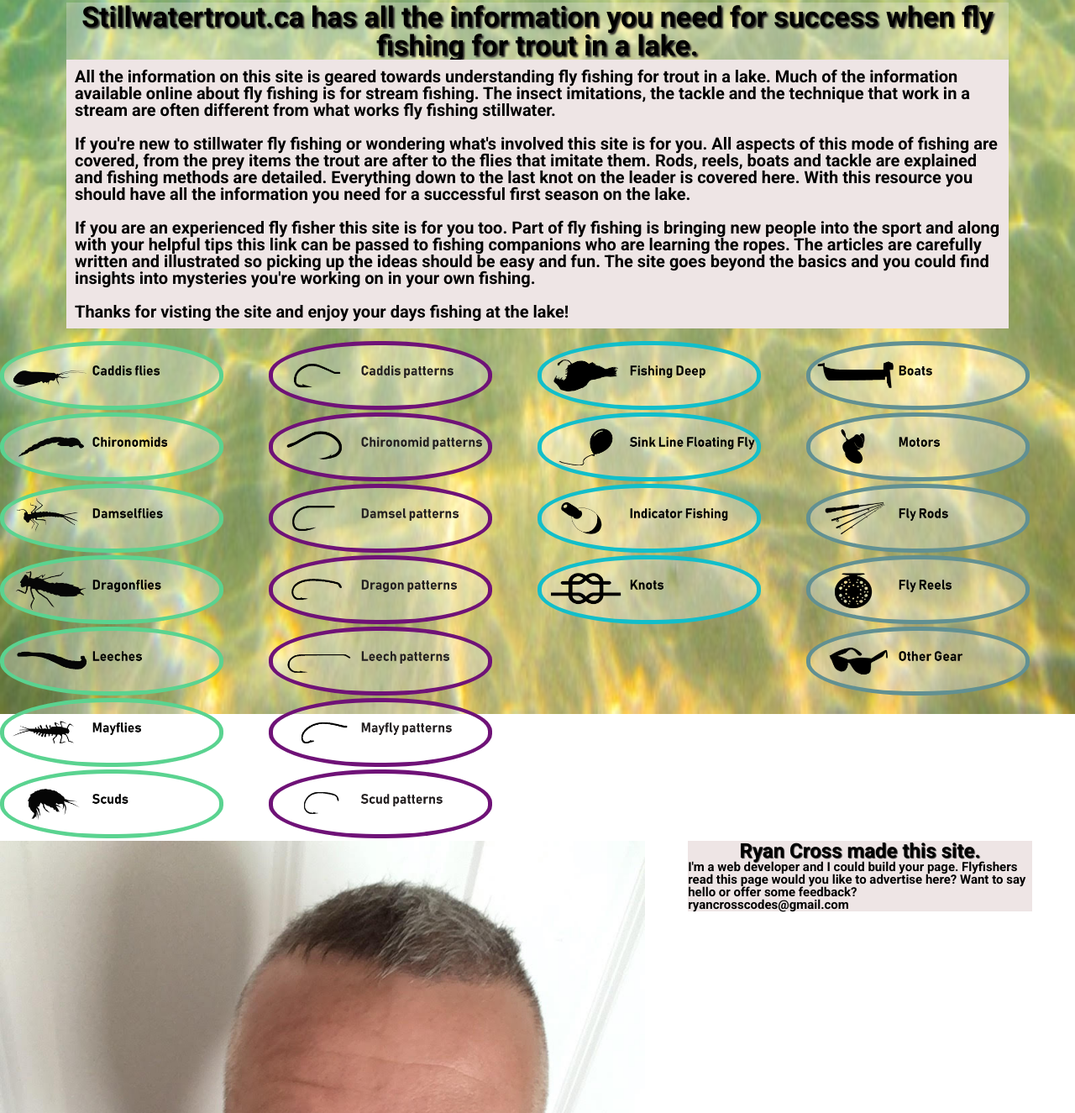
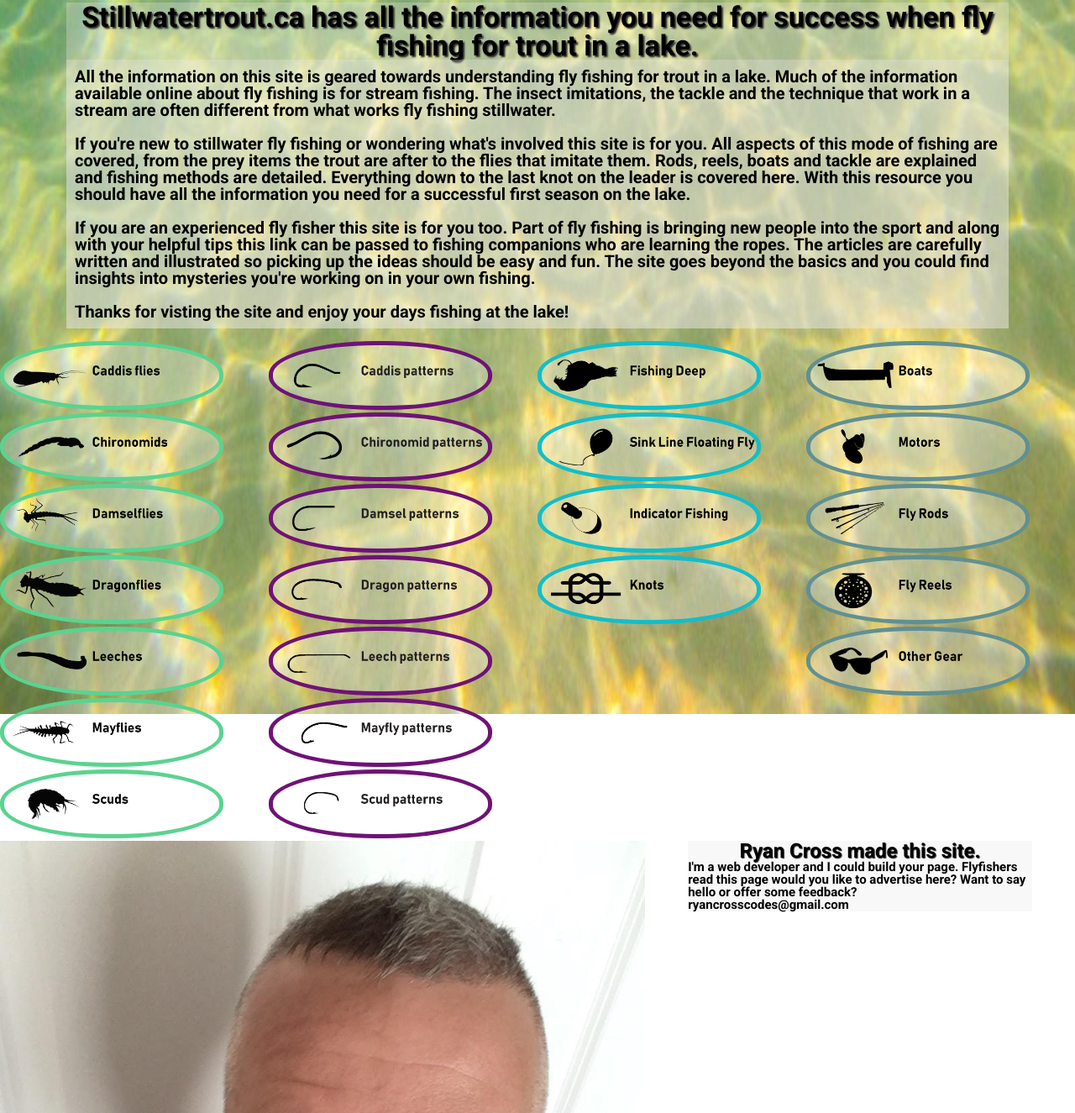
Before and after one commit to Ryan-Cross/stillwater, a Flask app: page / in a window 1280 px wide. Shown: the part 1150-2475 px from the top of the page at 84% size. Run offline with Flask 2, Linux system fonts and the light colour scheme.

Commit message:
homepage tweaking for mobile

```diff
--- a/SWTApp/static/SWTIndex.css
+++ b/SWTApp/static/SWTIndex.css
@@ -123,7 +123,7 @@
 .intropara{
     font-family: 'Roboto', sans-serif;
     font-size: 20px;
-
+    background: rgb(235, 231, 231, 0.3);
     color: black;
     padding: 10px;
 }
@@ -180,7 +180,7 @@
     text-shadow: 1px 1px 1px rgb(41, 39, 39);
     color: black;
     text-align: center;
-    background: rgb(238, 229, 229);
+    background: rgb(235, 231, 231, 0.3);
 }
 
 #housekeepingDiv{
@@ -192,7 +192,7 @@
     font-size: 15px;
     color: black;
 
-    background: rgb(238, 229, 229);
+    background: rgb(235, 231, 231, 0.3);
 }
 #Ryepic{
     max-height: 80%;
@@ -369,10 +369,10 @@
         border-radius: 48%;
     }
     #Ryepic{
-    max-height: 80%;
+    max-width: 300px;
+    /*padding: 10px;*/
     display: block;
-    margin-left: auto;
-    margin-right: auto;
+    margin: 0 auto;
 }
     #maker{
         max-width: 80%;
--- a/SWTApp/static/scudBug.css
+++ b/SWTApp/static/scudBug.css
@@ -100,13 +100,13 @@
 }
 #scud{
     max-height: 200px;
-    padding: 20px;
+    /*padding: 20px;*/
     display: block;
     margin: 0 auto;
 }
 #scudfly{
     max-height: 250px;
-    padding: 20px;
+    /*padding: 20px;*/
     display: block;
     margin: 0 auto;
 }
--- a/SWTApp/templates/SWTIndex.html
+++ b/SWTApp/templates/SWTIndex.html
@@ -146,7 +146,7 @@
                 <img src="static/images/RyanCross.jpg" id="Ryepic">
             </div>
             <div id="maker">
-                <h2>Ryan Cross made this site.</h2>
+                <h2 id="maker heading">Ryan Cross made this site.</h2>
                 <p>I'm a web developer and I could build your page. Flyfishers read this page would you like to advertise here? Want to say hello or offer some feedback? </p>
                 <p>ryancrosscodes@gmail.com</p>
             </div>
```
